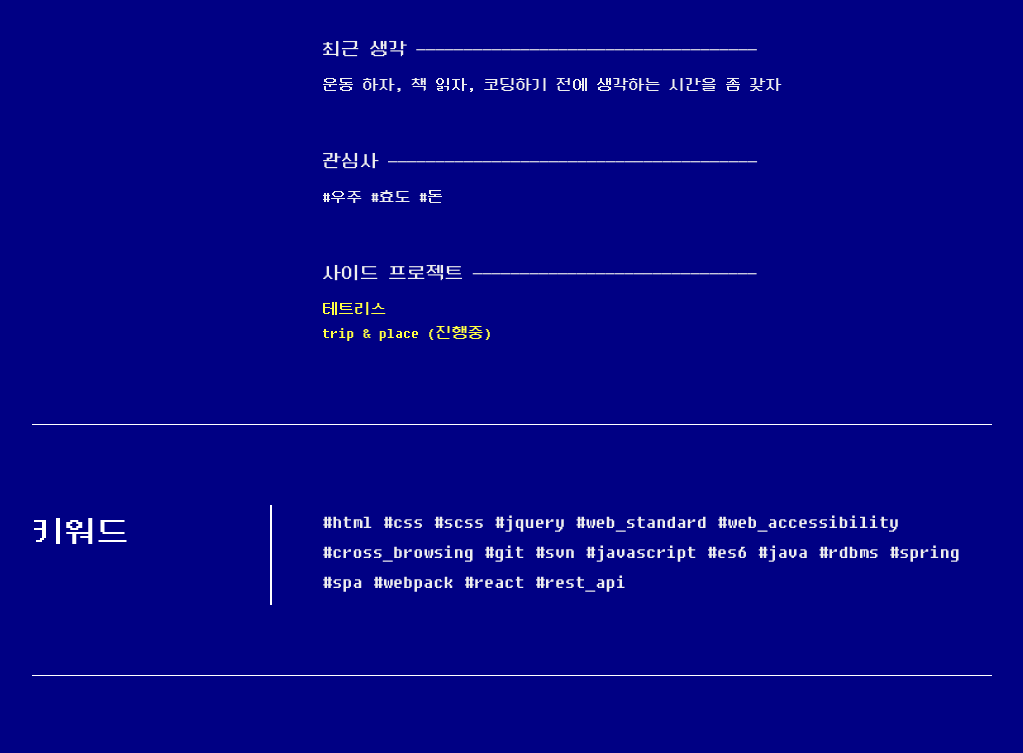
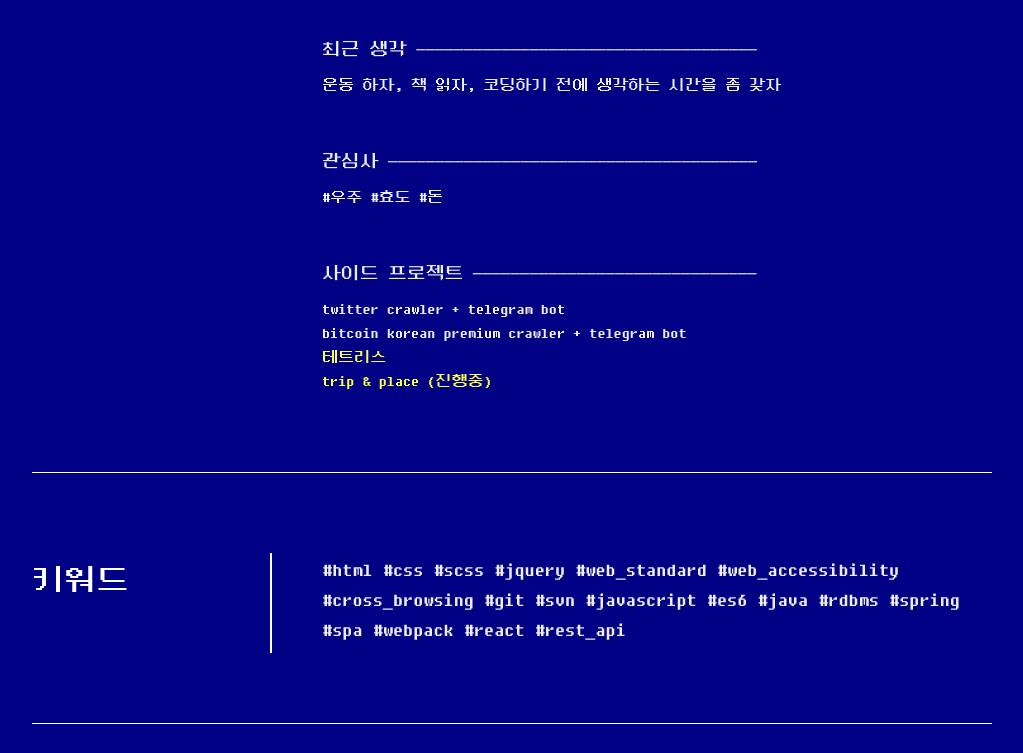
Before and after one commit to almond-bongbong/almond-bongbong.github.com, a plain HTML site: page index.html in a window 1280 px wide. Shown: the part 771-1524 px from the top of the page, without its empty margins (128-1151 px from the left). Drawn offline with Linux system fonts and the light colour scheme.

Commit message:
사이드 프로젝트 추가

```diff
--- a/index.html
+++ b/index.html
@@ -52,8 +52,10 @@
                 <p>#우주 #효도 #돈</p>
 
                 <h3>사이드 프로젝트 ——————————————————————————————</h3>
+                <span>twitter crawler + telegram bot</span><br/>
+                <span>bitcoin korean premium crawler + telegram bot</span><br/>
                 <a target="_blank" href="https://tetris.almondbongbong.com">테트리스</a><br/>
-                <a target="_blank" href="https://almondbongbong.com">trip &amp; place (진행중)</a>
+                <a target="_blank" href="https://almondbongbong.com">trip &amp; place (진행중)</a><br/>
             </div>
         </div>
         <div class="row keyword" id="keyword">
```
